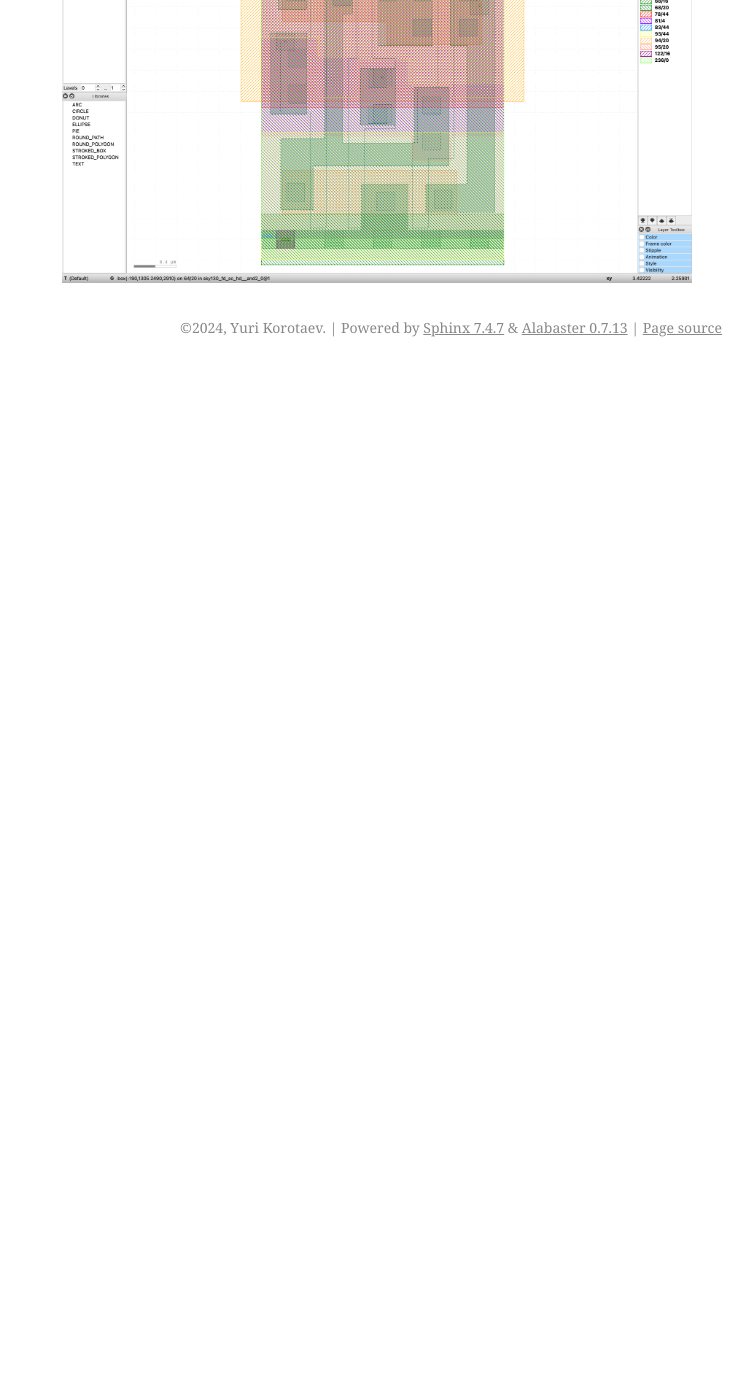
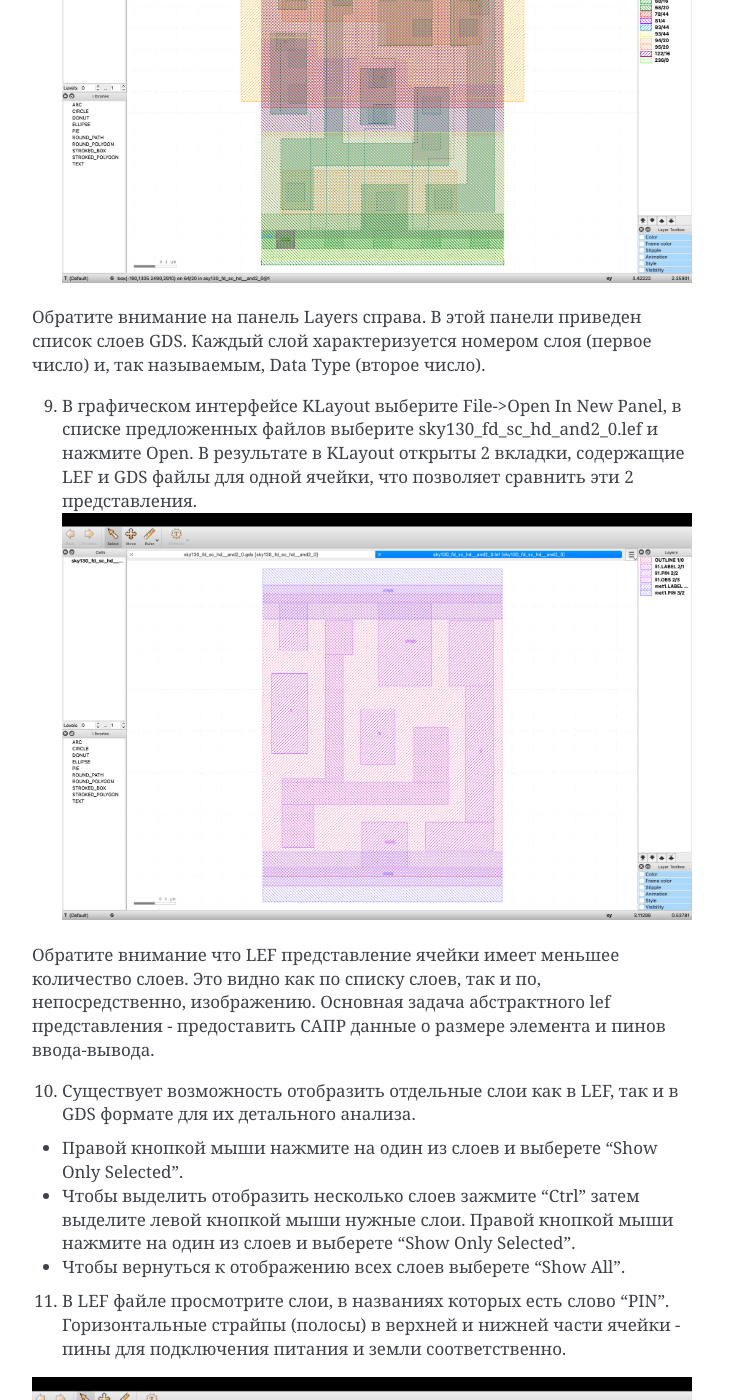
Before and after one commit to korotaevyua/vlsi_be_labs, a Sphinx documentation site: the page built from docs/intro.md, in a window 1280 px wide and 1400 px high, scrolled down 2627 px. Shown: the whole window, without its empty margins (388-1141 px from the left). Built offline with Sphinx 7.4.7, drawn with Linux system fonts in a browser that asks for light colours; before the commit the page ends 2994 px from its top, so only the background shows below that; some of the changed text lies outside the part shown.

Commit message:
intro done

````diff
--- a/docs/intro.md
+++ b/docs/intro.md
@@ -56,4 +56,40 @@
 
 8. В графическом интерфейсе KLayout выберите File → Open, в списке предложенных файлов выберите `sky130_fd_sc_hd_and2_0.gds` и нажмите Open.
 В результате вы увидите GDS-представление элемента.
-  ![](images/view_gds.png)
+![](images/view_gds.png)
+
+Обратите внимание на панель Layers справа. В этой панели приведен список слоев GDS. Каждый слой характеризуется номером слоя (первое число) и, так называемым, Data Type (второе число).
+
+9. В графическом интерфейсе KLayout выберите File->Open In New Panel, в списке предложенных файлов выберите sky130_fd_sc_hd_and2_0.lef и нажмите Open.
+В результате в KLayout открыты 2 вкладки, содержащие LEF и GDS файлы для одной ячейки, что позволяет сравнить эти 2 представления.
+![](images/view_lef.png)
+
+Обратите внимание что LEF представление ячейки имеет меньшее количество слоев. Это видно как по списку слоев, так и по, непосредственно, изображению. Основная задача абстрактного lef представления - предоставить САПР данные о размере элемента и пинов ввода-вывода.
+
+10. Существует возможность отобразить отдельные слои как в LEF, так и в GDS формате для их детального анализа.
+- Правой кнопкой мыши нажмите на один из слоев и выберете "Show Only Selected".
+ - Чтобы выделить отобразить несколько слоев зажмите "Ctrl" затем выделите левой кнопкой мыши нужные слои. Правой кнопкой мыши нажмите на один из слоев и выберете "Show Only Selected".
+- Чтобы вернуться к отображению всех слоев выберете "Show All".
+
+11. В LEF файле просмотрите слои, в названиях которых есть слово "PIN". Горизонтальные страйпы (полосы) в верхней и нижней части ячейки - пины для подключения питания и земли соответственно.
+
+![](images/pwr_stripes.png)
+
+Другой же слой со сложной конфигурацией - сигнальные пины.
+
+![](images/signal_pins.png)
+
+**Дополнительное задание 1**
+ Ознакомьте со слоями, название которых включает слово "LABEL"
+
+ **Дополнительное задание 2**
+
+ Найдите рассмотренные выше слои на GDS представлении ячейки.
+
+
+ **Заключение**
+ На этом мы закончили первоначальное знакомство с LEF и GDS файлами, поэтому закройте KLayout и в терминале вернитесь в корневую папку проекта с помощью команды:
+
+```bash
+cd ../../..
+```
````
Also changed, not shown: other parts of docs/intro.md (+1 -1 lines), docs/images/pwr_stripes.png (added), docs/images/signal_pins.png (added), docs/images/view_lef.png (added).
